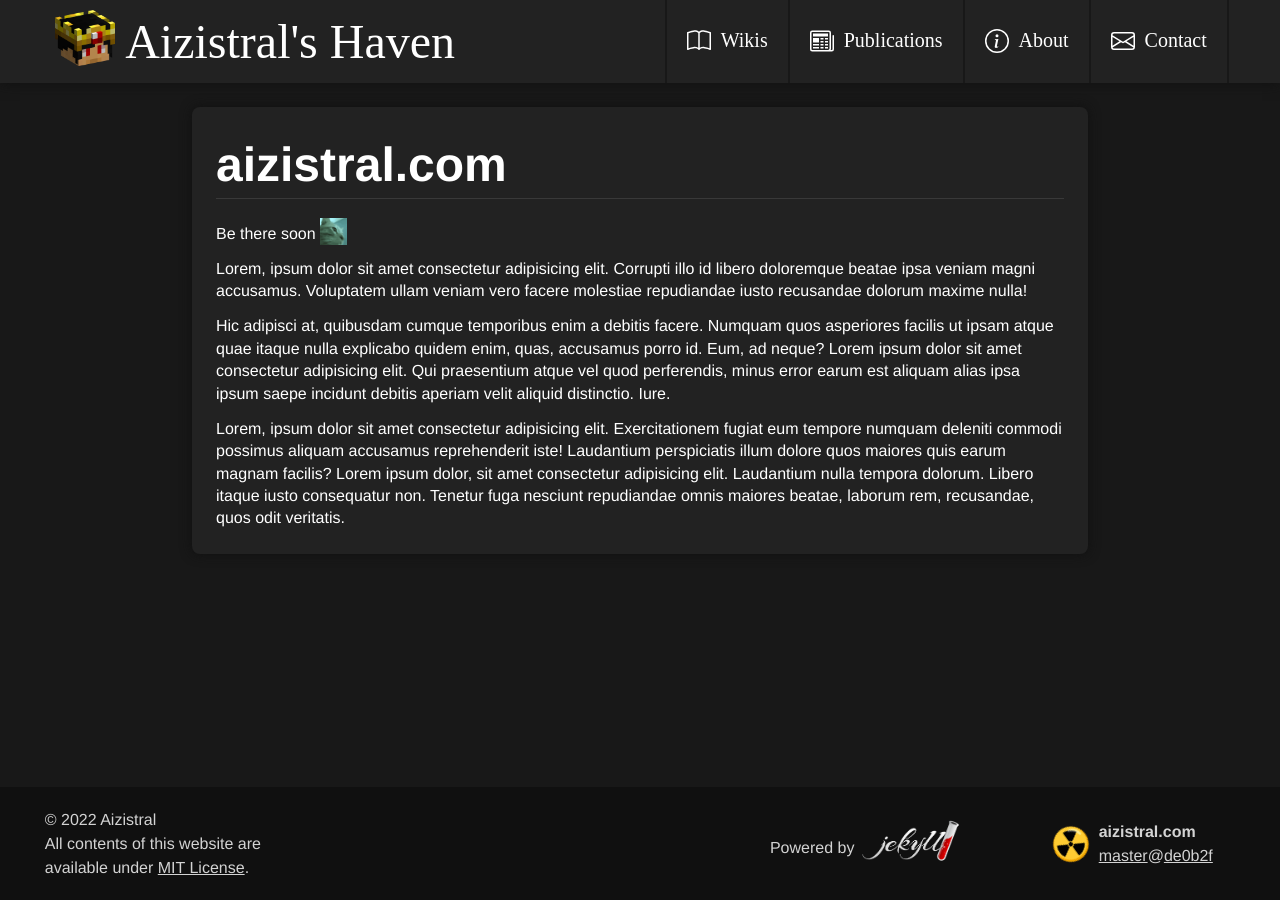
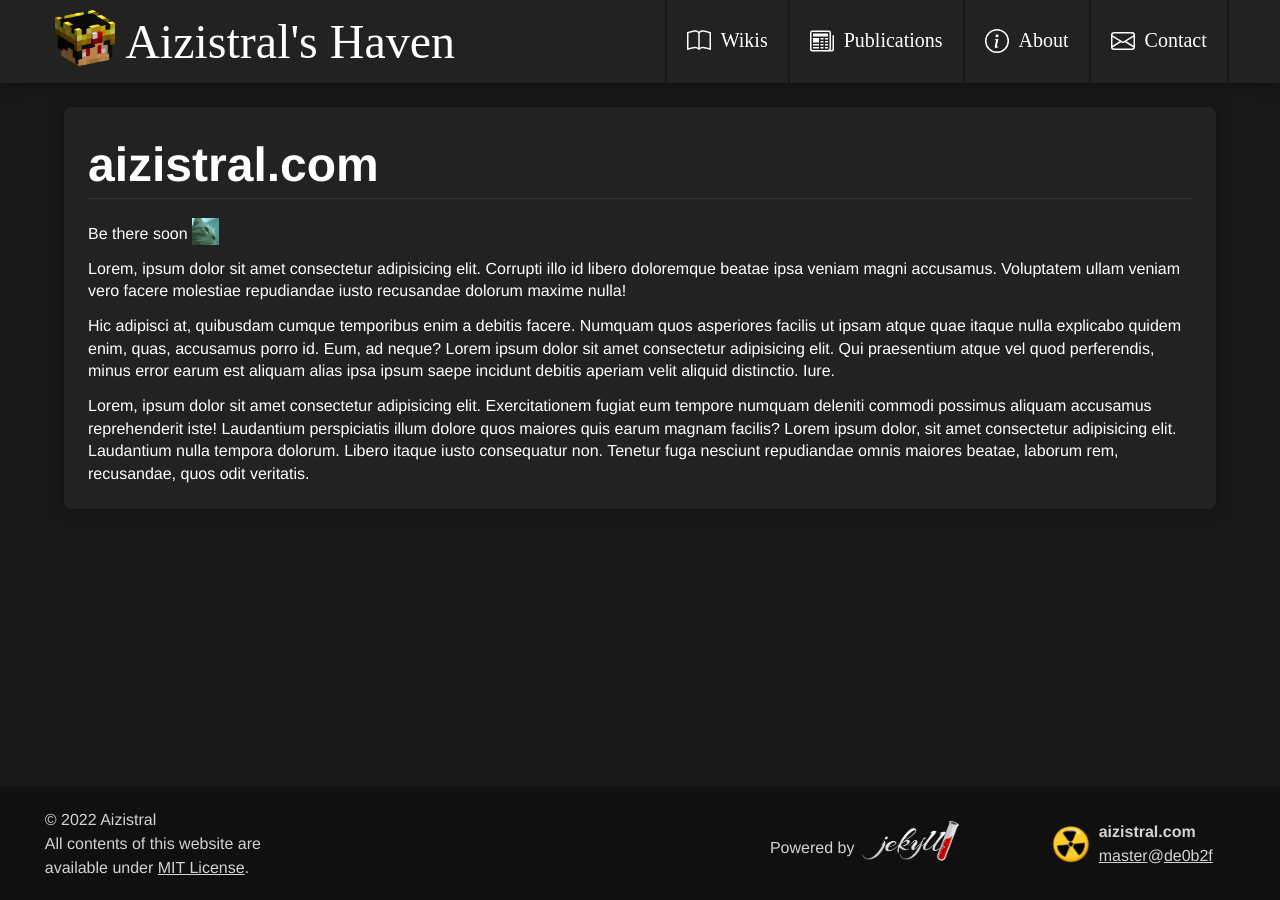
Before and after one commit to Aizistral-Studios/aizistral.com, a Jekyll site: the page built from index.html, in a window 1280 px wide. Built offline with Jekyll 4.4.1, drawn with Linux system fonts in a browser that asks for light colours.

Commit message:
Some minor progress

```diff
--- a/_sass/main.scss
+++ b/_sass/main.scss
@@ -555,15 +555,15 @@
 	transform: scale(1.05);
 }
 
-.platform-button-text, .platform-button-svg {
+.platform-button-text, .platform-button-svg, .platform-button-png {
 	transition-duration: inherit;
 }
 
-.platform-button-svg {
+.platform-button-svg, .platform-button-png {
 	filter: invert(100%);
 }
 
-.platform-button:hover .platform-button-text, .platform-button:hover .platform-button-svg {
+.platform-button:hover .platform-button-text, .platform-button:hover .platform-button-svg, .platform-button:hover .platform-button-png {
 	transition-duration: inherit;
 	filter: invert(68%) sepia(94%) saturate(3834%) hue-rotate(351deg) brightness(101%) contrast(101%);
 }
@@ -653,6 +653,13 @@
 	margin-right: 2rem;
 }
 
+
+@media screen and (max-width: 1280px) {
+	main {
+		max-width: 90%;
+	}
+}
+
 @media screen and (max-width: 1080px) {
 	.header-button_text {
 		display: none;
@@ -675,10 +682,6 @@
 }
 
 @media screen and (max-width: 750px) {
-	main {
-		max-width: 90%;
-	}
-
 	nav {
 		flex-direction: column;
 		align-items: center;
--- a/about.html
+++ b/about.html
@@ -131,7 +131,7 @@
 				{%
 					include platform_button.html
 					url="https://modrinth.com/user/Aizistral"
-					svg="/assets/icons/modrinth.svg"
+					png="/assets/icons/modrinth_black.png"
 					name="Modrinth (Aizistral)"
 				%}
 				{%
```
Also changed, not shown: assets/icons/modrinth_black.png (added).
